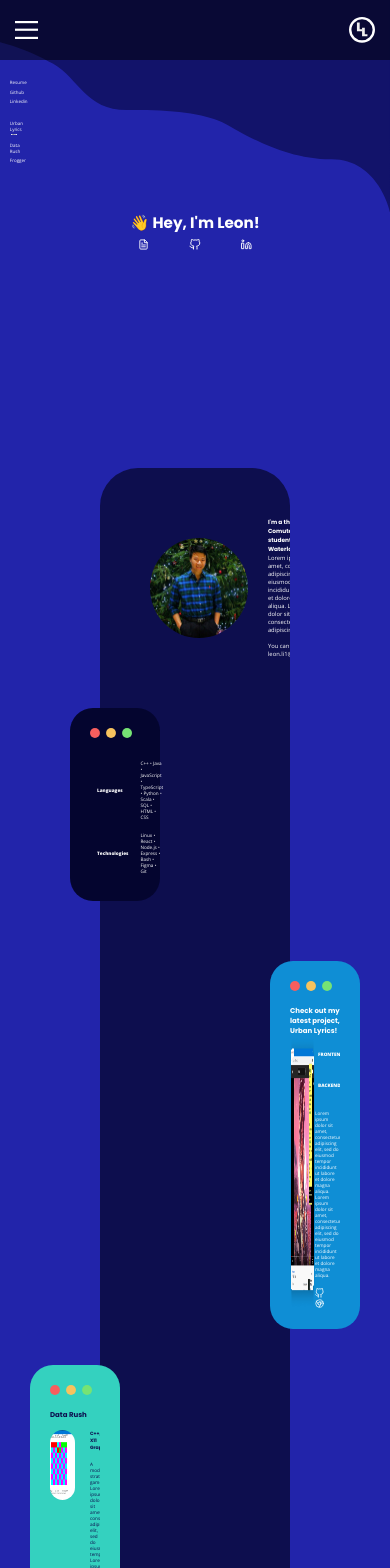
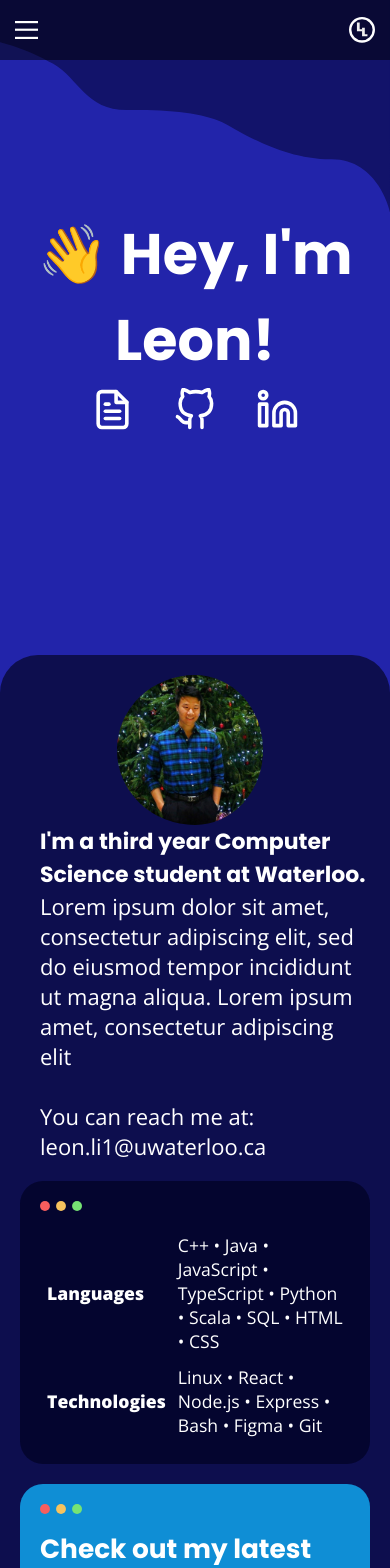
Before and after one commit to leon-li1/portfolioWebsite, a Next.js app: page / in a window 390 px wide. Shown: the top 1568 px of the page. Built offline with nearby package versions, Linux system fonts and the light colour scheme.

Commit message:
mobile compatible

```diff
--- a/components/Bio.tsx
+++ b/components/Bio.tsx
@@ -1,12 +1,13 @@
 import styled from "styled-components";
+import { SMALL } from "../utils/constants";
 
 export const Bio = () => (
   <Container>
     <ProfileImg />
     <TextContainer>
-      <h4>I'm a third year Comuter Science student at Waterloo.</h4>
+      <h4>I'm a third year Computer Science student at Waterloo.</h4>
       <p>
-        Lorem ipsum dolor sit amet, consectetur adipiscing elit, sed do eiusmod tempor incididunt ut labore et dolore magna aliqua. Lorem ipsum dolor sit amet, consectetur adipiscing elit
+        Lorem ipsum dolor sit amet, consectetur adipiscing elit, sed do eiusmod tempor incididunt ut magna aliqua. Lorem ipsum amet, consectetur adipiscing elit
       </p>
       <br/>
       <p>You can reach me at: leon.li1@uwaterloo.ca</p>
@@ -18,7 +19,8 @@ const ProfileImg = styled.img.attrs({
   src: 'me.jpg'
 })`
   border-radius: 50%;
-  height: 100px;
+  height: 150px;
+  padding-right: 10px;
 `;
 
 const TextContainer = styled.div`
@@ -28,4 +30,8 @@ const TextContainer = styled.div`
 const Container = styled.div`
   display: flex;
   align-items: center;
+  @media (max-width: ${SMALL}) {
+    flex-direction: column;
+    margin-bottom: 20px;
+  }
 `;
--- a/components/Card.tsx
+++ b/components/Card.tsx
@@ -1,5 +1,6 @@
 import { FC, ReactNode } from "react";
 import styled from "styled-components";
+import { SMALL } from "../utils/constants";
 
 type CardProps = {
   backgroundColor: string;
@@ -26,8 +27,13 @@ const Container = styled.div<ContainerProps>`
   transform: translate(${p => p.offset.x}px, ${p => p.offset.y}px);
   border-radius: 23px;
   padding: 20px;
-  margin: 50px -${p => p.widthOffset/2}px;
+  margin: 50px -${p => p.widthOffset / 2}px; /* why is it negative*/
   font-size: 0.8em;
+  @media (max-width: ${SMALL}) {
+    margin: 0;
+    transform: none;
+    margin-bottom: 20px;
+  }
 `;
 
 const ThreeDotSvg = styled.img.attrs({
--- a/components/CardLayout.tsx
+++ b/components/CardLayout.tsx
@@ -1,6 +1,6 @@
 import React, { FC, ReactNode, useRef, useState } from "react";
 import styled from "styled-components";
-import { COLORS } from "../utils/constants";
+import { COLORS, SMALL } from "../utils/constants";
 import { usePageResize } from "../utils/usePageResize";
 import { Bio } from "./Bio";
 
@@ -49,19 +49,34 @@ const ContainerForTheContainer = styled.div`
   justify-content: center;
 `;
 
+const margin = 100;
+const maxwidth = 1200;
+const padding = 50;
+const mobilePadding = 20;
+
 const Container = styled.div`
   background-color: ${COLORS.darkBlue};
   border-radius: 38px;
-  margin: 0 100px;
-  max-width: 1200px;
-  padding: 50px;
+  margin: 0 ${margin}px;
+  max-width: ${maxwidth}px;
+  padding: ${padding}px;
   overflow: hidden;
+  @media (max-width: ${SMALL}) {
+    margin: 0;
+    padding: ${mobilePadding}px;
+    border-bottom-left-radius: 0;
+    border-bottom-right-radius: 0;
+  }
 `;
 
 const FloatingContainer = styled.div`
   position: absolute;
-  width: calc(100% - 200px - 100px);
-  max-width: calc(1200px - 100px);
+  width: calc(100% - ${margin*2}px - ${padding*2}px);
+  max-width: calc(${maxwidth}px - ${padding*2}px);
+  @media (max-width: ${SMALL}) {
+    width: calc(100% - ${mobilePadding*2}px);
+    padding-bottom: 20px;
+  }
 `;
 
 const FooterContainer = styled.footer`
@@ -70,9 +85,15 @@ const FooterContainer = styled.footer`
   justify-content: center;
   align-items: center;
   height: 100px;
-  margin: 20px -50px -50px -50px;
+  margin: 20px -${padding}px -${padding}px -${padding}px;
   z-index: 2;
+  @media (max-width: ${SMALL}) {
+    margin: 0px -${mobilePadding}px -${mobilePadding}px -${mobilePadding}px;
+  }
   * {
     margin: 0 10px;
+    @media (max-width: ${SMALL}) {
+      margin: 0 2px;
+    }
   }
 `;
--- a/components/Header.tsx
+++ b/components/Header.tsx
@@ -1,6 +1,6 @@
 import { useState } from "react";
 import styled from "styled-components";
-import { COLORS } from "../utils/constants";
+import { COLORS, SMALL } from "../utils/constants";
 
 export const Header = () => {
   const [showMenu, setMenu] = useState(false);
@@ -75,7 +75,7 @@ type MenuContainerProps = {
 const MenuContainer = styled.div<MenuContainerProps>`
   position: fixed;
   top: 0px;
-  padding-top: 60px;
+  padding-top: 30px;
   left: ${({ showMenu }) => (showMenu ? "0px" : "-10em")};
   width: 10em;
   background-color: ${COLORS.darkBlue};
@@ -89,6 +89,10 @@ const MenuContainer = styled.div<MenuContainerProps>`
   a {
     text-decoration: none;
     color: ${COLORS.white}
+  }
+  @media (max-width: ${SMALL}) {
+    width: 100%;
+    left: ${({ showMenu }) => (showMenu ? "0px" : "-100%")};
   }
 `;
 
--- a/components/Hero.tsx
+++ b/components/Hero.tsx
@@ -25,6 +25,7 @@ const HeroContainer = styled.div`
   flex-direction: column;
   align-items: center;
   font-size: 1.3em;
+  text-align: center;
 `;
 
 const IconContainer = styled.div`
--- a/components/IndexPage/DataRushCard.tsx
+++ b/components/IndexPage/DataRushCard.tsx
@@ -1,5 +1,5 @@
 import styled from 'styled-components';
-import { COLORS } from '../../utils/constants';
+import { COLORS, SMALL } from '../../utils/constants';
 import { Card } from '../Card';
 
 export const DataRushCard = () => (
@@ -39,11 +39,18 @@ const Img = styled.img.attrs({
   max-height: 15em;
   border-radius: 20px;
   margin-right: 15px;
+  @media (max-width: ${SMALL}) {
+    width: 100%;
+    margin-bottom: 10px;
+  }
 `;
 
 const HorziontalContainer = styled.div`
   display: flex;
   justify-content: space-between;
+  @media (max-width: ${SMALL}) {
+    flex-direction: column;
+  }
 `;
 
 const RHS = styled.div`
--- a/components/IndexPage/FroggerCard.tsx
+++ b/components/IndexPage/FroggerCard.tsx
@@ -1,5 +1,5 @@
 import styled from 'styled-components';
-import { COLORS } from '../../utils/constants';
+import { COLORS, SMALL } from '../../utils/constants';
 import { Card } from '../Card';
 
 export const FroggerCard = () => (
@@ -37,11 +37,18 @@ const Img = styled.img.attrs({
   max-height: 15em;
   border-radius: 20px;
   margin-right: 15px;
+  @media (max-width: ${SMALL}) {
+    width: 100%;
+    margin-bottom: 10px;
+  }
 `;
 
 const HorziontalContainer = styled.div`
   display: flex;
   justify-content: space-between;
+  @media (max-width: ${SMALL}) {
+    flex-direction: column;
+  }
 `;
 
 const RHS = styled.div`
--- a/components/IndexPage/UrbanLyricsCard.tsx
+++ b/components/IndexPage/UrbanLyricsCard.tsx
@@ -1,5 +1,5 @@
 import styled from 'styled-components';
-import { COLORS } from '../../utils/constants';
+import { COLORS, SMALL } from '../../utils/constants';
 import { Card } from '../Card';
 
 export const UrbanLyricsCard = () => (
@@ -50,11 +50,17 @@ const Img = styled.img.attrs({
   src: "/urban-lyrics.png"
 })`
   width: 50%;
+  @media (max-width: ${SMALL}) {
+    width: 100%;
+  }
 `;
 
 const HorziontalContainer = styled.div`
   display: flex;
   justify-content: space-between;
+  @media (max-width: ${SMALL}) {
+    flex-direction: column;
+  }
 `;
 
 const RHS = styled.div`
--- a/utils/global.css
+++ b/utils/global.css
@@ -7,6 +7,12 @@ body {
   background-color: #2224aa;
   color: #fff;
   font-size: 1.5vw;
+}
+
+@media (max-width: 756px) {
+  body {
+    font-size: 22px;
+  }
 }
 
 h1, h2, h3, h4, p, span {
```
